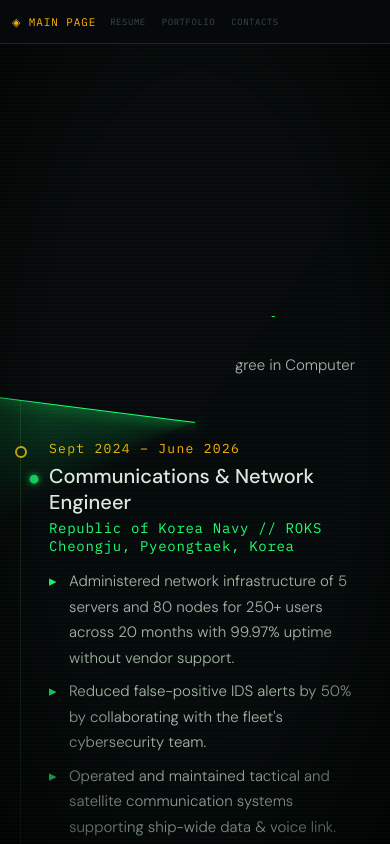
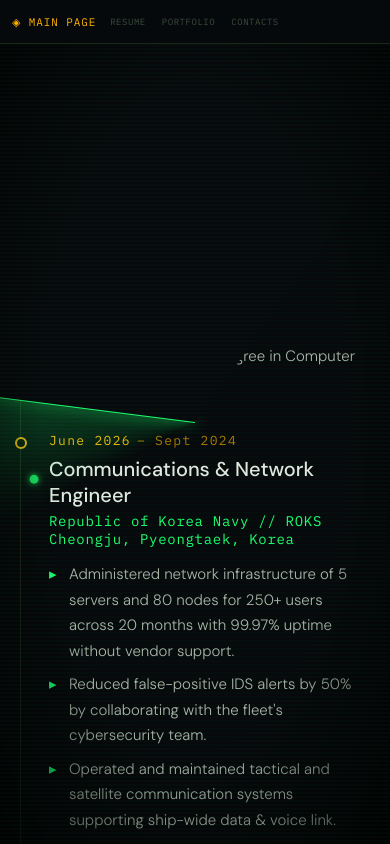
Before and after one commit to JustGunyoung/JustGunyoung.github.io, a React (Vite) app: page / in a window 390 px wide. Both pictures are taken after a click on the button "↓ RESUME". Built offline with nearby package versions, Linux system fonts and the light colour scheme.

Commit message:
0.4 patch

```diff
--- a/src/App.jsx
+++ b/src/App.jsx
@@ -561,14 +561,14 @@ function SectionResume({ isActive }) {
 
   const timeline = [
     {
-      period:   "Expected May 2028",
+      period:   ["Expected May 2028"],
       role:     "B.S. Computer Science",
       org:      "Purdue University // West Lafayette, IN",
       bullets:  ["Pursuing a Bachelor's degree in Computer Science."],
       dotColor: C.green,
     },
     {
-      period:   "Sept 2024 – June 2026",
+      period:   ["June 2026", "Sept 2024"],
       role:     "Communications & Network Engineer",
       org:      "Republic of Korea Navy // ROKS Cheongju, Pyeongtaek, Korea",
       bullets: [
@@ -580,7 +580,7 @@ function SectionResume({ isActive }) {
       dotColor: C.amber,
     },
     {
-      period:   "Jan 2024 – May 2024",
+      period:   ["May 2024", "Jan 2024"],
       role:     "Data Scientist/Engineer",
       org:      "ThermoFisher Scientific @ Purdue Data Mine // West Lafayette, IN",
       bullets: [
@@ -591,7 +591,7 @@ function SectionResume({ isActive }) {
       dotColor: C.green,
     },
     {
-      period:   "Sept 2023 – Dec 2023",
+      period:   ["Dec 2023", "Sept 2023"],
       role:     "Data Engineer",
       org:      "Webee @ Purdue Data Mine // West Lafayette, IN",
       bullets: [
@@ -601,7 +601,7 @@ function SectionResume({ isActive }) {
       dotColor: C.amber,
     },
     {
-      period:   "Aug 2021 – Aug 2023",
+      period:   ["Aug 2023", "Aug 2021"],
       role:     "Teacher & Website Developer",
       org:      "Webee @ Purdue Data Mine // West Lafayette, IN",
       bullets: [
@@ -611,7 +611,7 @@ function SectionResume({ isActive }) {
       dotColor: C.green,
     },
     {
-      period:   "Sept 2023 – May 2024",
+      period:   ["May 2024", "Sept 2023"],
       role:     "Student Cook",
       org:      "Purdue Dining & Culinary // West Lafayette, IN",
       bullets: [
@@ -627,8 +627,6 @@ function SectionResume({ isActive }) {
       style={{ opacity: isActive ? 1 : 0, pointerEvents: isActive ? "auto" : "none" }}
     >
       <div className="section-inner">
-        <SectionDivider channel="RESUME" label="MISSION LOGS" />
-
         <div
           className="resume-actions"
           style={{
@@ -654,6 +652,8 @@ function SectionResume({ isActive }) {
           </a>
         </div>
 
+        <SectionDivider channel="RESUME" label="MISSION LOGS" />
+
         <div className="resume-grid">
 
           {/* ── LEFT: Timeline ── */}
@@ -675,7 +675,22 @@ function SectionResume({ isActive }) {
                     className="timeline-dot"
                     style={{ border: `2px solid ${item.dotColor}` }}
                   />
-                  <div className="timeline-period">{item.period}</div>
+                  {/* Date sits in the gutter left of the line: later date on
+                      top, earlier below, so the column stays narrow. */}
+                  <div className="timeline-period">
+                    {item.period.map((line, li) => (
+                      <div
+                        key={line}
+                        // A lone value (no range) is allowed to wrap inside the
+                        // gutter instead of being pinned to one line.
+                        className={`timeline-period-line${
+                          item.period.length === 1 ? " timeline-period-line--solo" : ""
+                        }${li > 0 ? " timeline-period-line--start" : ""}`}
+                      >
+                        {line}
+                      </div>
+                    ))}
+                  </div>
                   <div className="timeline-role">{item.role}</div>
                   <div className="timeline-org">{item.org}</div>
                   <ul className="timeline-bullets">
--- a/src/styles/sections.css
+++ b/src/styles/sections.css
@@ -60,7 +60,7 @@
   display: flex;
   flex-wrap: wrap;
   gap: 12px;
-  margin-bottom: 36px;
+  margin-bottom: 24px;
 }
 
 .resume-action {
@@ -98,7 +98,10 @@
   text-transform: uppercase;
 }
 
+/* margin-left opens the gutter that .timeline-period is absolutely placed
+   into, left of the border that represents the time axis. */
 .timeline-list {
+  margin-left: 120px;
   padding-left: 28px;
   border-left: 1px solid var(--c-border);
 }
@@ -118,11 +121,29 @@
 }
 
 .timeline-period {
+  position: absolute;
+  top: 4px;
+  left: -144px;
+  width: 96px;
+  text-align: right;
   font-family: 'IBM Plex Mono', monospace;
   font-size: 13px;
   color: var(--c-amber);
   letter-spacing: 0.1em;
-  margin-bottom: 6px;
+}
+
+.timeline-period-line {
+  line-height: 1.5;
+  white-space: nowrap;
+}
+
+.timeline-period-line--solo {
+  white-space: normal;
+}
+
+/* The earlier date reads as secondary to the later one above it. */
+.timeline-period-line--start {
+  opacity: 0.65;
 }
 
 .timeline-role {
@@ -479,6 +500,23 @@
     grid-template-columns: 1fr;
     gap: 40px;
   }
+  /* No room for a date gutter on phones — put the dates back in flow, with
+     the two lines side by side above the role. */
+  .timeline-list {
+    margin-left: 0;
+  }
+  .timeline-period {
+    position: static;
+    width: auto;
+    text-align: left;
+    margin-bottom: 6px;
+    display: flex;
+    gap: 6px;
+  }
+  /* Side by side the two dates need a separator to read as one range. */
+  .timeline-period-line--start::before {
+    content: "– ";
+  }
   .timeline-role {
     font-size: 20px;
   }
```
